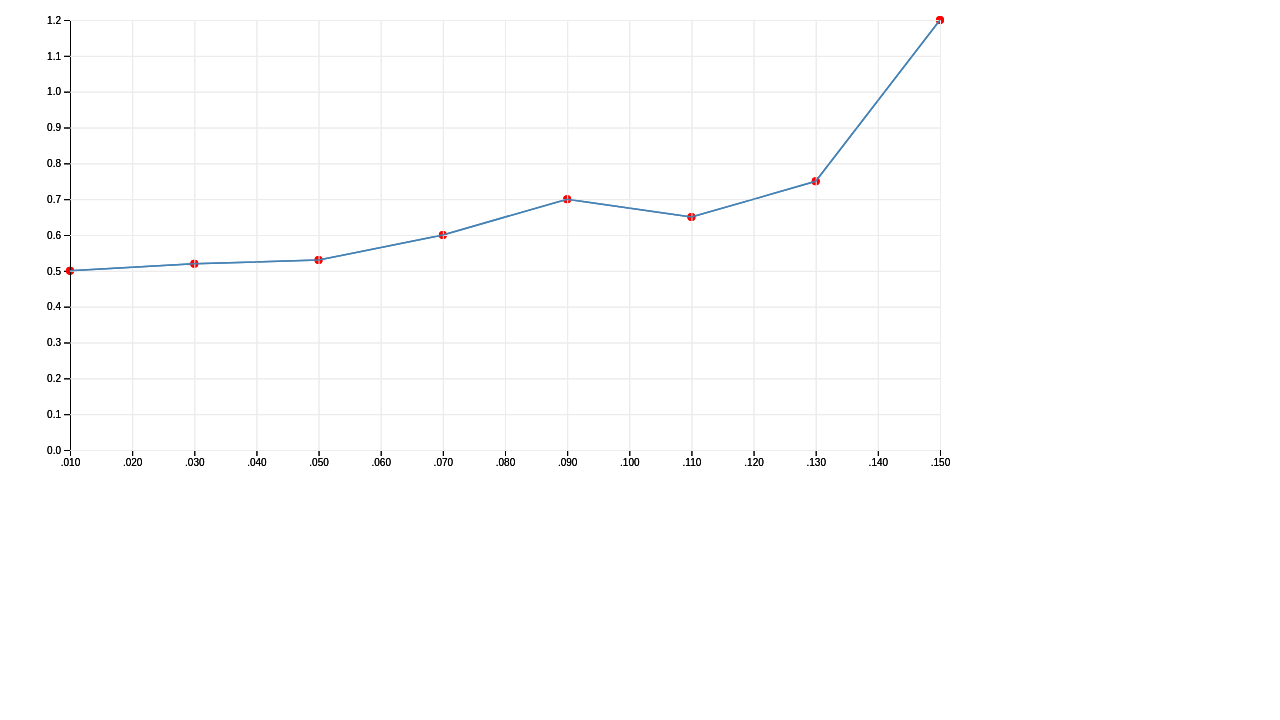
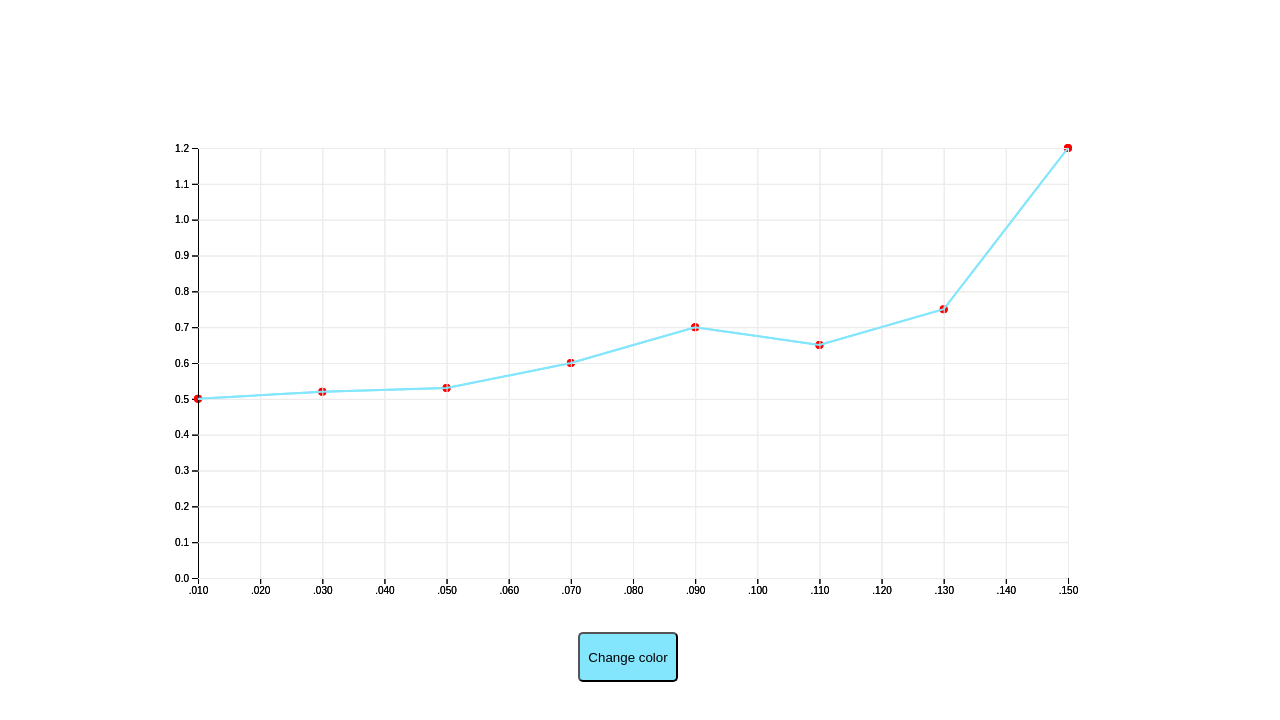
Before and after one commit to qatta93/d3-line-chart, a React (Create React App) app: page / in a window 1280 px wide. Shown: the top 720 px of the page. Built offline with nearby package versions, Linux system fonts and the light colour scheme.

Commit message:
add button

```diff
--- a/src/App.css
+++ b/src/App.css
@@ -1,3 +1,20 @@
+main {
+  margin: 10%;
+}
+
 .axis-grid line {
   stroke: rgb(237, 235, 235);
 }
+
+svg {
+}
+
+
+button {
+  display: block;
+  height: 50px;
+  width: 100px;
+  border-radius: 5px;
+  background-color: rgb(132, 230, 252);
+  margin-left: 450px;
+}
--- a/src/App.js
+++ b/src/App.js
@@ -11,14 +11,13 @@ import './App.css';
 function App() {
 
   const svgRef = useRef();
+  const btnRef = useRef();
   const createGraph = async () => {
-
 
     data.forEach((d) => {
       d.x = d.x;
       d.y = d.y;
     });
-    console.log(data)
 
     // set the dimensions and margins of the graph
     const margin = { top: 20, right: 20, bottom: 50, left: 70 },
@@ -47,13 +46,12 @@ function App() {
     svg.append("g")
       .call(d3.axisLeft(y));
 
-      // add the Line
+    // add the Line
       var valueLine = d3.line()
     .x((d) => { return x(d.x); })
     .y((d) => { return y(d.y); });
 
     // add points
-
     svg.selectAll("myCircles")
     .data(data)
     .enter()
@@ -65,7 +63,7 @@ function App() {
       .attr("r", 4)
 
 
-    // grids
+    // add grids
     const xAxisGrid = d3_axisBottom(x).tickSize(-height).tickFormat('').ticks(10);
     const yAxisGrid = d3_axisLeft(y).tickSize(-width).tickFormat('').ticks(10);
 
@@ -77,13 +75,16 @@ function App() {
       .attr('class', 'y axis-grid')
       .call(yAxisGrid);
 
+    // change colors button
+    const colors = ['#eff5fb', '#f1e4e7', '#fcf2ee', '#fff3d6', '#f3cece']
+
 
     svg.append("path")
     .data([data])
     .attr("class", "line")
     .attr("fill", "none")
-    .attr("stroke", "steelblue")
-    .attr("stroke-width", 1.5)
+    .attr("stroke", "rgb(132, 230, 252)")
+    .attr("stroke-width", 2)
     .attr("d", valueLine);
 
   }
@@ -95,9 +96,10 @@ function App() {
   }, []);
 
   return (
-    <>
+    <main>
       <svg ref={svgRef}></svg>
-    </>
+      <button ref={btnRef}>Change color</button>
+    </main>
   );
 }
 
```
